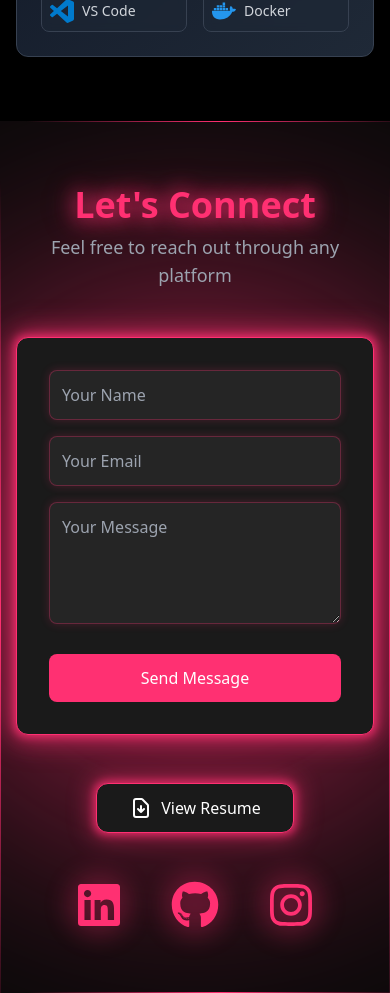
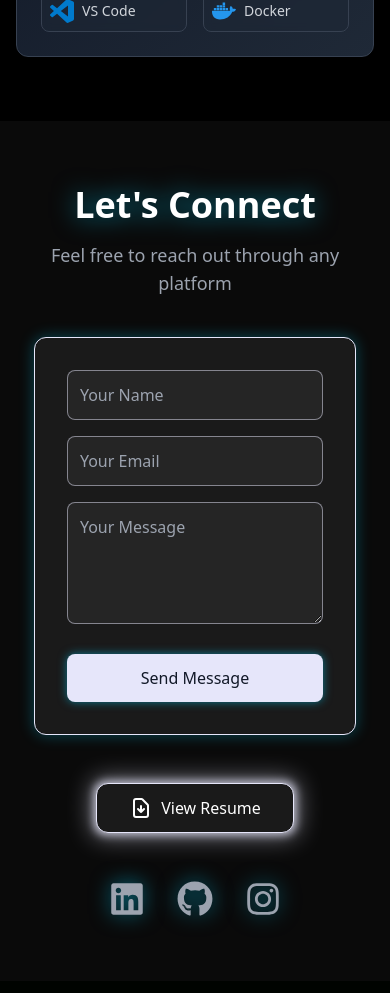
Before and after one commit to Jeffrin2005/Portfolio, a React (Create React App) app: page / in a window 390 px wide. Shown: the part 6440-7433 px from the top of the page. Built offline with nearby package versions, Linux system fonts and the light colour scheme.

Commit message:
fix(#1): Remove unnecessary neon glow in contact form

```diff
--- a/src/components/Contact.jsx
+++ b/src/components/Contact.jsx
@@ -4,59 +4,39 @@ import { FaGithub, FaLinkedin, FaInstagram } from 'react-icons/fa';
 const Contact = () => {
     const [hoverStates, setHoverStates] = useState({ form: false, button: false });
     const socialLinks = [
-        { name: 'LinkedIn', url: 'https://www.linkedin.com/in/jeffrinjojo/', icon: <FaLinkedin className="text-5xl" />, color: 'text-[#FF3072]' },
-        { name: 'GitHub', url: 'https://github.com/Jeffrin2005', icon: <FaGithub className="text-5xl" />, color: 'text-[#FF3072]' },
-        { name: 'Instagram', url: 'https://www.instagram.com/jeffrinjojo/', icon: <FaInstagram className="text-5xl" />, color: 'text-[#FF3072]' }
+        { name: 'LinkedIn', url: 'https://www.linkedin.com/in/jeffrinjojo/', icon: <FaLinkedin className="text-4xl text-gray-400 hover:text-neon_bg transition duration-300" /> },
+        { name: 'GitHub', url: 'https://github.com/Jeffrin2005', icon: <FaGithub className="text-4xl text-gray-400 hover:text-neon_bg transition duration-300" /> },
+        { name: 'Instagram', url: 'https://www.instagram.com/jeffrinjojo/', icon: <FaInstagram className="text-4xl text-gray-400 hover:text-neon_bg transition duration-300" /> }
     ];
 
     return (
-        <div className='w-full py-16 px-4 bg-[#0A0A0A] relative overflow-hidden'>
-            {/* Animated background lines */}
-            <div className="absolute inset-0">
-                <div className="absolute w-full h-[1px] bg-gradient-to-r from-transparent via-[#FF3072] to-transparent top-0 animate-scan" />
-                <div className="absolute w-full h-[1px] bg-gradient-to-r from-transparent via-[#FF3072] to-transparent bottom-0 animate-scan" />
-                <div className="absolute h-full w-[1px] bg-gradient-to-b from-transparent via-[#FF3072] to-transparent left-0 animate-scan-vertical" />
-                <div className="absolute h-full w-[1px] bg-gradient-to-b from-transparent via-[#FF3072] to-transparent right-0 animate-scan-vertical" />
-            </div>
-            {/* Ambient glow */}
-            <div className="absolute top-1/2 left-1/2 -translate-x-1/2 -translate-y-1/2 w-[600px] h-[600px] bg-[#FF3072] opacity-[0.15] blur-[120px] rounded-full animate-pulse" />
-            <div className='max-w-[1240px] mx-auto relative'>
-                <div className='text-center mb-12'>
-                    <h2 className='text-4xl font-bold text-[#FF3072] mb-2 drop-shadow-[0_0_12px_rgba(255,48,114,0.6)] animate-glow'>
-                        Let's Connect
-                    </h2>
-                    <p className='text-gray-400 text-lg relative inline-block after:content-[""] after:absolute after:bottom-0 after:left-0 after:w-full after:h-[1px] after:bg-[#FF3072] after:transform after:scale-x-0 after:origin-right after:transition-transform after:duration-300 hover:after:scale-x-100 hover:after:origin-left'>
-                        Feel free to reach out through any platform
-                    </p>
+        <div className='w-full py-16 px-4 bg-[#0A0A0A] relative'>
+            <div className='max-w-[800px] mx-auto text-center'>
+                <h2 className='text-4xl font-bold text-white mb-4 drop-shadow-[0_0_12px_rgba(0,212,255,0.6)]'>Let's Connect</h2>
+                <p className='text-gray-400 text-lg'>Feel free to reach out through any platform</p>
             </div>
             {/* Contact Form Container */}
-                <div className="relative group mb-12" onMouseEnter={() => setHoverStates(prev => ({...prev, form: true}))} onMouseLeave={() => setHoverStates(prev => ({...prev, form: false}))}>
-                    {/* Multi-layered neon border effect */}
-                    <div className="absolute -inset-0.5 bg-[#FF3072] opacity-75 blur-sm rounded-xl group-hover:opacity-100 transition-opacity duration-300" />
-                    <div className="absolute -inset-1 bg-[#FF3072] opacity-50 blur-md rounded-xl group-hover:opacity-75 transition-opacity duration-300" />
-                    <div className="absolute -inset-1.5 bg-[#FF3072] opacity-25 blur-lg rounded-xl group-hover:opacity-50 transition-opacity duration-300" />
-                    {/* Form */}
-                    <div className="relative bg-[#1A1A1A] p-8 rounded-xl border border-[#FF3072]">
+            <div className="max-w-[90%] md:max-w-[600px] mb-12 mx-auto mt-10 bg-[#1A1A1A] p-8 rounded-xl border border-neon_bg shadow-[0_0_15px_rgba(0,212,255,0.3)]">
                 <form className="space-y-6">
                     <div className="space-y-4">
                         {['Your Name', 'Your Email'].map((placeholder, index) => (
-                                    <input key={index} type={index === 1 ? 'email' : 'text'} placeholder={placeholder} className="w-full p-3 rounded-lg bg-[#252525] text-white border border-[#FF3072]/30 relative focus:border-[#FF3072] focus:ring-2 focus:ring-[#FF3072]/50 shadow-[0_0_10px_rgba(255,48,114,0.2)] focus:shadow-[0_0_20px_rgba(255,48,114,0.4)] transition-all duration-300" />
+                            <input key={index} type={index === 1 ? 'email' : 'text'} placeholder={placeholder}
+                                className="w-full p-3 rounded-lg bg-[#252525] text-white border border-neon_bg/50 focus:border-neon_bg focus:ring-2 focus:ring-neon_bg/50 transition duration-300" />
                         ))}
-                                <textarea placeholder="Your Message" rows="4" className="w-full p-3 rounded-lg bg-[#252525] text-white border border-[#FF3072]/30 focus:border-[#FF3072] focus:ring-2 focus:ring-[#FF3072]/50 shadow-[0_0_10px_rgba(255,48,114,0.2)] focus:shadow-[0_0_20px_rgba(255,48,114,0.4)] transition-all duration-300" ></textarea>
+                        <textarea placeholder="Your Message" rows="4"
+                            className="w-full p-3 rounded-lg bg-[#252525] text-white border border-neon_bg/50 focus:border-neon_bg focus:ring-2 focus:ring-neon_bg/50 transition duration-300"></textarea>
                     </div>
-                            {/* Simplified button without transitions and neon effects */}
-                            <button type="submit" className="w-full bg-[#FF3072] text-white py-3 px-6 rounded-lg font-medium" >
+                    <button type="submit" className="w-full bg-neon_bg text-gray-900 py-3 px-6 rounded-lg font-medium hover:bg-neon_bg/80 transition duration-300 shadow-[0_0_10px_rgba(0,212,255,0.5)]">
                         Send Message
                     </button>
                 </form>
             </div>
-                </div>
-                {/* Resume Section */}
+            {/* Resume Button */}
             <div className="text-center mb-12">
                 <div className="relative inline-block group">
-                        <div className="absolute -inset-0.5 bg-[#FF3072] opacity-75 blur-sm rounded-xl group-hover:opacity-100 transition-opacity duration-300" />
-                        <div className="absolute -inset-1 bg-[#FF3072] opacity-50 blur-md rounded-xl group-hover:opacity-75 transition-opacity duration-300" />
-                        <a href="https://drive.google.com/file/d/1CcOHExP3SqesvjnIEBJIHp5u7OpgLm6d/view?usp=drive_link" target="_blank" rel="noopener noreferrer" className="relative inline-flex items-center px-8 py-3 bg-[#1A1A1A] text-white border border-[#FF3072] rounded-xl space-x-2 hover:bg-[#FF3072]/10 transition-all duration-300" >
+                    <div className="absolute -inset-0.5 bg-neon_bg opacity-75 blur-sm rounded-xl group-hover:opacity-100 transition-opacity duration-300" />
+                    <div className="absolute -inset-1 bg-neon_bg opacity-50 blur-md rounded-xl group-hover:opacity-75 transition-opacity duration-300" />
+                    <a href="https://drive.google.com/file/d/1CcOHExP3SqesvjnIEBJIHp5u7OpgLm6d/view?usp=drive_link" target="_blank" rel="noopener noreferrer" className="relative inline-flex items-center px-8 py-3 bg-[#1A1A1A] text-white border border-neon_bg rounded-xl space-x-2 hover:bg-neon_bg/10 transition-all duration-300" >
                         <svg className="w-6 h-6" fill="none" stroke="currentColor" viewBox="0 0 24 24" xmlns="http://www.w3.org/2000/svg" >
                             <path strokeLinecap="round" strokeLinejoin="round" strokeWidth={2} d="M12 10v6m0 0l-3-3m3 3l3-3m2 8H7a2 2 0 01-2-2V5a2 2 0 012-2h5.586a1 1 0 01.707.293l5.414 5.414a1 1 0 01.293.707V19a2 2 0 01-2 2z" />
                         </svg>
@@ -64,35 +44,14 @@ const Contact = () => {
                     </a>
                 </div>
             </div>
-                {/* Social Links with enhanced neon effect */}
-                <div className="flex justify-center space-x-12">
+            {/* Social Links */}
+            <div className="flex justify-center space-x-8 mt-10">
                 {socialLinks.map((social, index) => (
-                        <a key={index} href={social.url} target="_blank" rel="noopener noreferrer" className="group relative" >
-                            <div className="absolute -inset-2 bg-[#FF3072] opacity-25 blur-md rounded-full group-hover:opacity-75 transition-all duration-300" />
-                            <div className={`${social.color} relative transform transition-all duration-300 group-hover:scale-110 group-hover:drop-shadow-[0_0_8px_rgba(255,48,114,0.8)]`}>
+                    <a key={index} href={social.url} target="_blank" rel="noopener noreferrer" className="hover:scale-110 transition duration-300 drop-shadow-[0_0_10px_rgba(0,212,255,0.5)]">
                         {social.icon}
-                            </div>
                     </a>
                 ))}
             </div>
-            </div>
-            <style jsx>{`
-                @keyframes scan {
-                    0%, 100% { transform: translateX(-100%); }
-                    50% { transform: translateX(100%); }
-                }
-                @keyframes scanVertical {
-                    0%, 100% { transform: translateY(-100%); }
-                    50% { transform: translateY(100%); }
-                }
-                @keyframes glow {
-                    0%, 100% { text-shadow: 0 0 12px rgba(255,48,114,0.6); }
-                    50% { text-shadow: 0 0 20px rgba(255,48,114,0.8); }
-                }
-                .animate-scan { animation: scan 3s linear infinite; }
-                .animate-scan-vertical { animation: scanVertical 3s linear infinite; }
-                .animate-glow { animation: glow 2s ease-in-out infinite; }
-            `}</style>
         </div>
     );
 };
--- a/tailwind.config.js
+++ b/tailwind.config.js
@@ -2,7 +2,11 @@
 module.exports = {
   content: ['./src/**/*.{js,ts,jsx,tsx}'],
   theme: {
-    extend: {},
+    extend: {
+      colors: {
+        neon_bg: '#E6E6FA',
+      },
+    },
   },
   plugins: [],
 }
```
Lines whose indentation alone changed are shown as unchanged.
